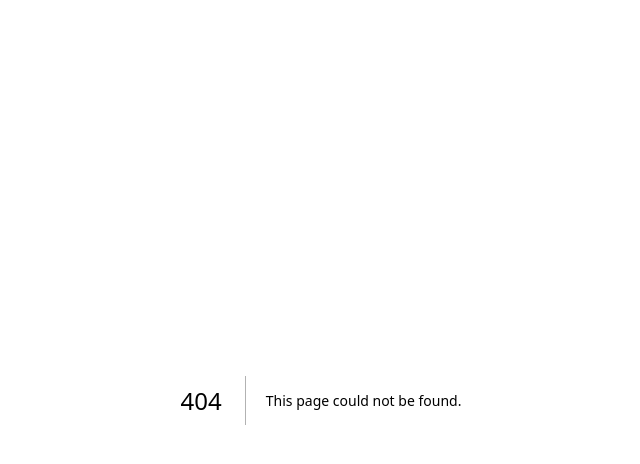
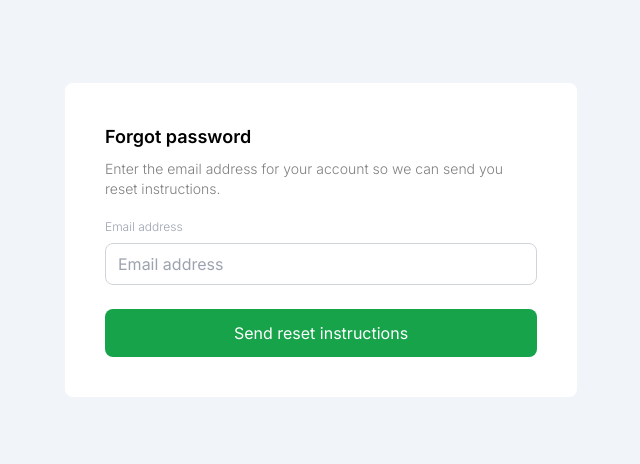
Before and after one commit to gbraintechnologies/greenbusinesssuite-frontend, a Next.js app: page /auth/forgot-password in a window 1280 px wide. Before the commit this address had no page. Shown: the top 464 px of the page, without its empty margins (319-959 px from the left). Built offline with nearby package versions, Linux system fonts and the light colour scheme.

Commit message:
forgot password page ui

```diff
--- /dev/null
+++ b/app/auth/forgot-password/page.tsx
@@ -0,0 +1,48 @@
+"use client";
+
+import React, { useState } from "react";
+
+function ForgotPassword() {
+  const [email, setEmail] = useState("");
+  return (
+    <div className="bg-[#F1F5F9] h-[100vh] w-full flex items-center justify-center">
+      <div className="bg-white rounded-lg max-w-lg p-10 -mt-[40vh]">
+        <h1 className="font-semibold text-lg">Forgot password</h1>
+        <p className="opacity-50 font-light text-sm mt-2 mb-5">
+          Enter the email address for your account so we can send you reset
+          instructions.
+        </p>
+        <form
+          className="flex flex-col gap-6"
+          onSubmit={(e) => {
+            e.preventDefault();
+          }}
+        >
+          <div>
+            <label
+              className="block mb-2 text-xs font-light text-gray-400"
+              htmlFor="input"
+            >
+              Email address
+            </label>
+            <input
+              value={email}
+              required
+              className="block focus:outline-[#16A34A] border border-gray-300 px-3 py-2 rounded-lg w-full"
+              onChange={(e) => setEmail(e.target.value)}
+              placeholder="Email address"
+            />
+          </div>
+          <button
+            className="w-full px-4 py-3 hover:bg-opacity-80 rounded-lg bg-[#16A34A] text-white"
+            type="submit"
+          >
+            Send reset instructions
+          </button>
+        </form>
+      </div>
+    </div>
+  );
+}
+
+export default ForgotPassword;
--- a/app/auth/reset-password/page.tsx
+++ /dev/null
@@ -1,7 +0,0 @@
-import React from "react";
-
-function ResetPassword() {
-  return <div>ResetPassword</div>;
-}
-
-export default ResetPassword;
```
